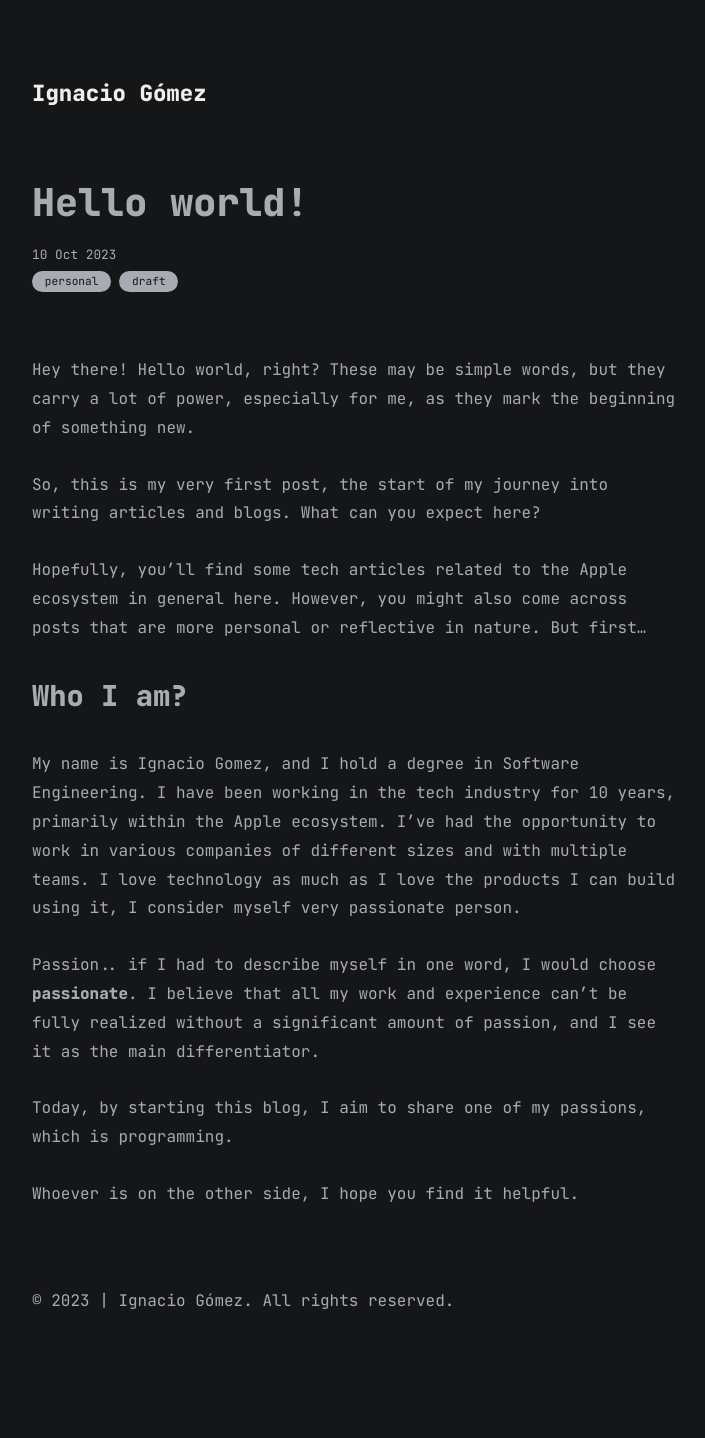
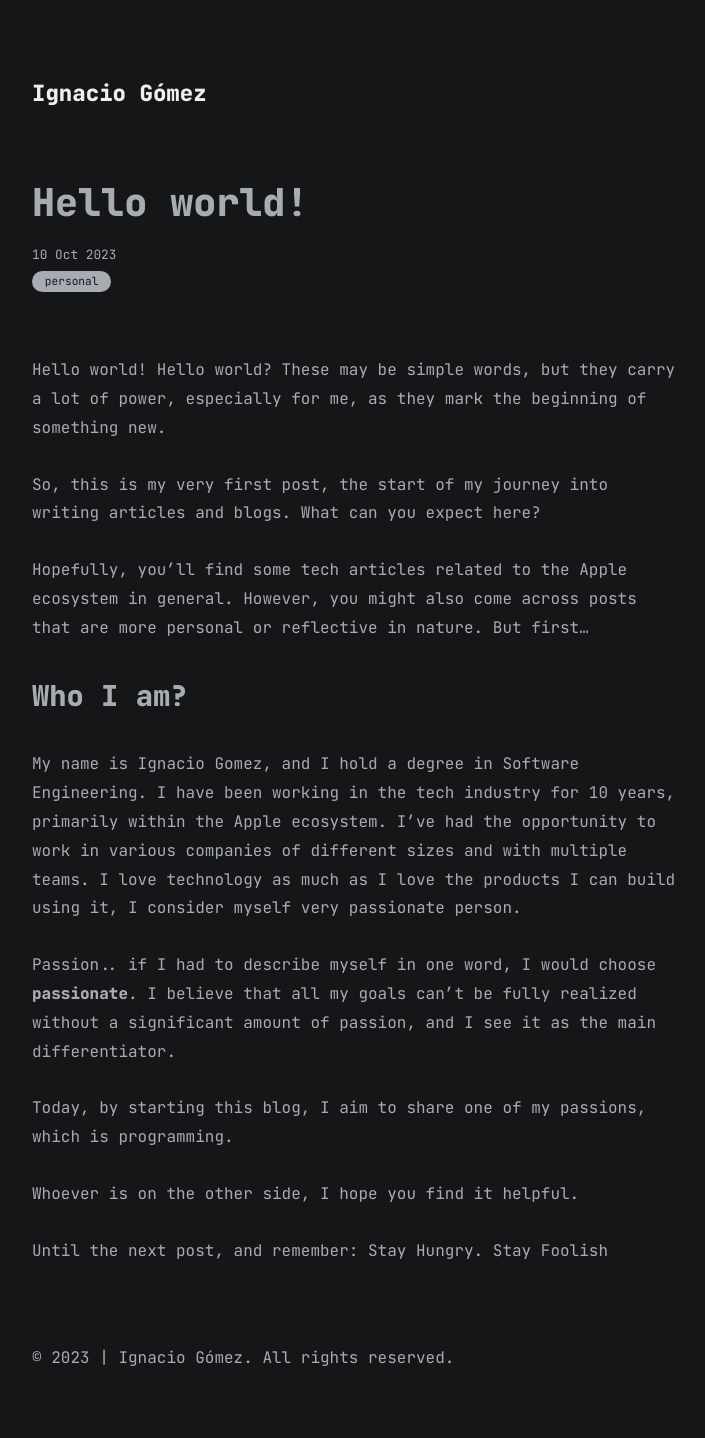
Before and after one commit to ignaciohugog/ignaciohugog.github.io, a Jekyll site: the page built from all_collections/_posts/2023-10-10-hello-world.md, in a window 1280 px wide. Shown: the whole page, without its empty margins (283-988 px from the left). Built offline with Jekyll 4.4.1, drawn with Linux system fonts in a browser that asks for light colours; before the commit the page ends 1381 px from its top, so only the background shows below that.

Commit message:
hello world reviewed

```diff
--- a/all_collections/_posts/2023-10-10-hello-world.md
+++ b/all_collections/_posts/2023-10-10-hello-world.md
@@ -2,14 +2,14 @@
 layout: post
 title: Hello world!
 date: 2023-10-10 09:00:00
-categories: [personal, draft]
+categories: [personal]
 ---
 
-Hey there! Hello world, right? These may be simple words, but they carry a lot of power, especially for me, as they mark the beginning of something new.
+Hello world! Hello world? These may be simple words, but they carry a lot of power, especially for me, as they mark the beginning of something new.
 
 So, this is my very first post, the start of my journey into writing articles and blogs. What can you expect here?
 
-Hopefully, you'll find some tech articles related to the Apple ecosystem in general here. However, you might also come across posts that are more personal or reflective in nature. But first...
+Hopefully, you'll find some tech articles related to the Apple ecosystem in general. However, you might also come across posts that are more personal or reflective in nature. But first...
 
 ## Who I am?
 
@@ -18,8 +18,10 @@ I have been working in the tech industry for 10 years, primarily within the Appl
 I love technology as much as I love the products I can build using it, I consider myself very passionate person.
 
 Passion.. if I had to describe myself in one word, I would choose **passionate**.
-I believe that all my work and experience can't be fully realized without a significant amount of passion, and I see it as the main differentiator.
+I believe that all my goals can't be fully realized without a significant amount of passion, and I see it as the main differentiator.
 
 Today, by starting this blog, I aim to share one of my passions, which is programming.
 
 Whoever is on the other side, I hope you find it helpful.
+
+Until the next post, and remember: Stay Hungry. Stay Foolish
```
